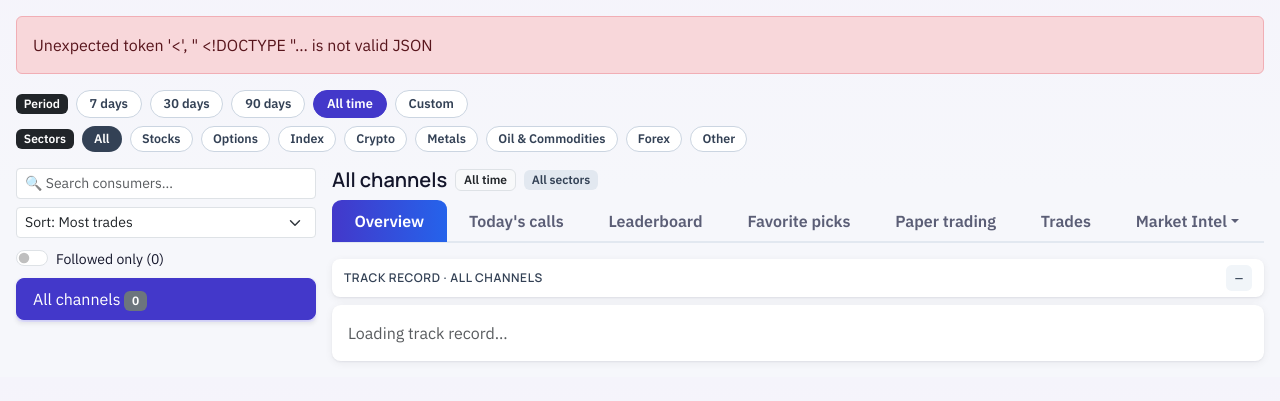
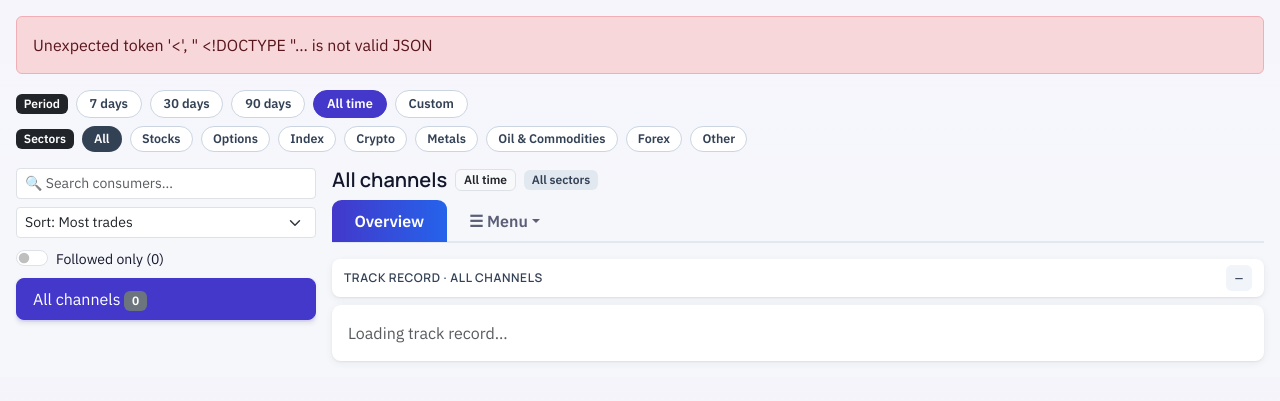
Before and after one commit to sandhoter2/stockwebsite, a Django app: page / in a window 1280 px wide. Shown: the part 50-451 px from the top of the page. Run offline with Django 5.2, Linux system fonts and the light colour scheme; a user stored in the database is signed in; tables that the repository leaves empty hold one stand-in row (values such as "Sample post"); some libraries are stand-ins or nearby versions.

Commit message:
Collapse section tabs into a burger menu, keep only Overview visible
Today's calls, Leaderboard, Favorite picks, Paper trading, Trades and the
Market Intel submenu now live in one dropdown behind a burger button next
to Overview, instead of a wrapping tab strip. Burger label shows the
active section when it isn't Overview.

Co-Authored-By: Claude Sonnet 5 <noreply@anthropic.com>

```diff
--- a/templates/dashboard.html
+++ b/templates/dashboard.html
@@ -1448,14 +1448,20 @@
                 <span className="badge bg-light text-dark border">{rangeLabel}</span>
                 <span className="badge" style={{background:sectors.length?'#4f46e5':'#e2e8f0',color:sectors.length?'#fff':'#334155'}}>{sectorLabel}</span>
               </div>
-              <ul className="nav nav-tabs mb-3" role="tablist">
-                {tabs.map(([k,l])=>(<li className="nav-item" key={l}><button className={'nav-link '+(effTab===k?'active':'')}
-                  role="tab" aria-selected={effTab===k} onClick={()=>setTab(k)}>{l}</button></li>))}
+              <ul className="nav nav-tabs mb-3 align-items-center" role="tablist">
+                <li className="nav-item"><button className={'nav-link '+(effTab==='overview'?'active':'')}
+                  role="tab" aria-selected={effTab==='overview'} onClick={()=>setTab('overview')}>Overview</button></li>
                 <li className="nav-item dropdown">
-                  <button className={'nav-link dropdown-toggle '+(MARKET_INTEL_KEYS.includes(effTab)?'active':'')}
-                          data-bs-toggle="dropdown" aria-expanded="false" role="tab"
-                          aria-selected={MARKET_INTEL_KEYS.includes(effTab)}>Market Intel</button>
+                  <button className={'nav-link dropdown-toggle burger-toggle '+(effTab!=='overview'?'active':'')}
+                          data-bs-toggle="dropdown" aria-expanded="false" role="tab" aria-label="More sections"
+                          aria-selected={effTab!=='overview'}>
+                    ☰ {effTab!=='overview' ? (tabs.find(([k])=>k===effTab)||MARKET_INTEL_TABS.find(([k])=>k===effTab)||[])[1] : 'Menu'}
+                  </button>
                   <ul className="dropdown-menu">
+                    {tabs.filter(([k])=>k!=='overview').map(([k,l]) => (
+                      <li key={k}><button className={'dropdown-item '+(effTab===k?'active':'')} onClick={()=>setTab(k)}>{l}</button></li>))}
+                    <li><hr className="dropdown-divider" /></li>
+                    <li><h6 className="dropdown-header">Market Intel</h6></li>
                     {MARKET_INTEL_TABS.map(([k,l]) => (
                       <li key={k}><button className={'dropdown-item '+(effTab===k?'active':'')} onClick={()=>setTab(k)}>{l}</button></li>))}
                   </ul>
```
